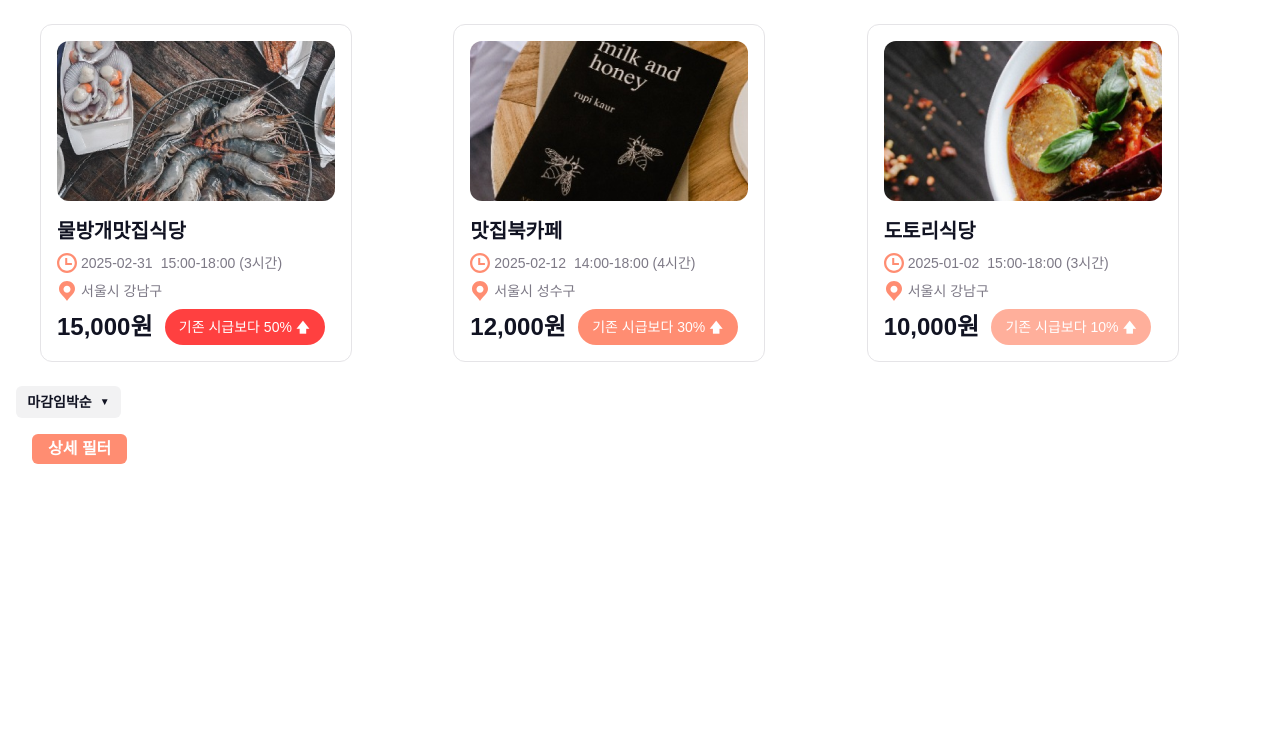
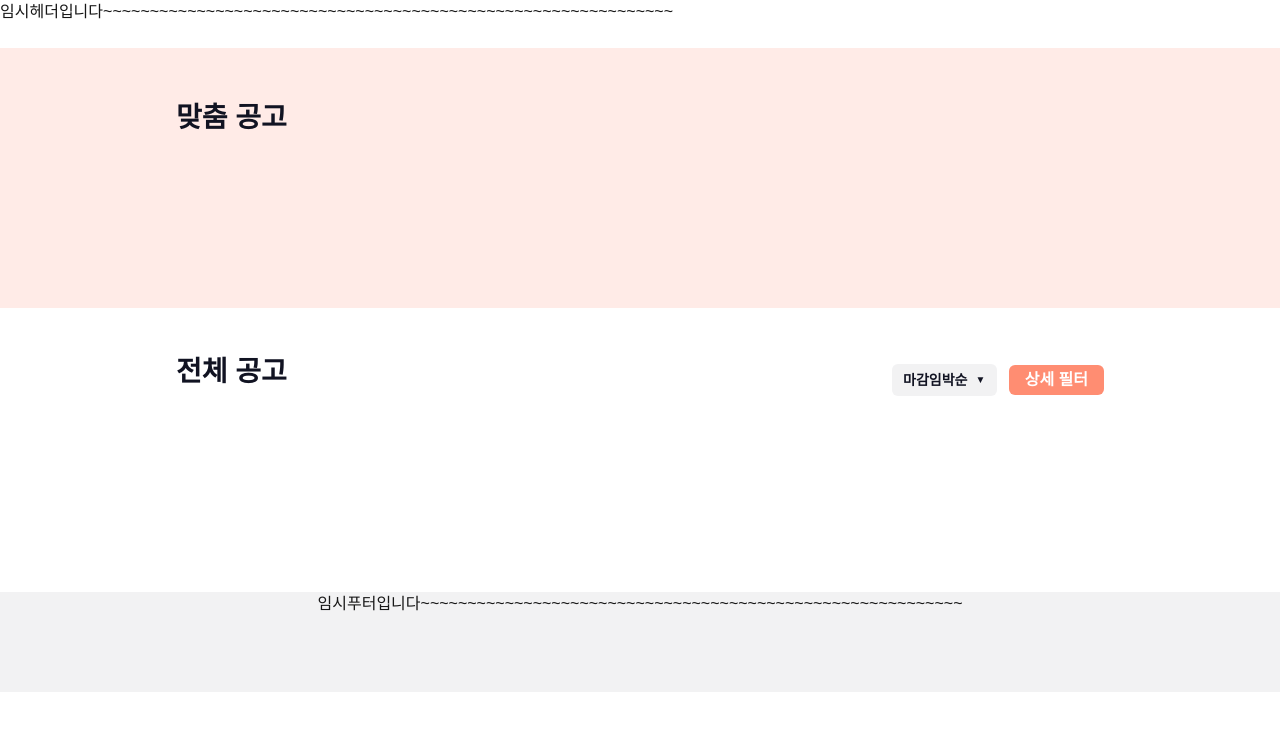
Before and after one commit to kimdohoon2/The-Julge, a Next.js app: page /posts in a window 1280 px wide. Shown: the top 730 px of the page. Built offline with nearby package versions, Linux system fonts and the light colour scheme; a web font is replaced by a local one.

Commit message:
feat: 공고 목록 페이지 기본 레이아웃 구현

```diff
--- a/src/app/components/DetailedFilter.tsx
+++ b/src/app/components/DetailedFilter.tsx
@@ -35,7 +35,7 @@ const DetailedFilter: React.FC = () => {
   const filterCount = calculateFilterCount(selectedLocations, startDate, amount);
 
   return (
-    <div className="relative w-full p-4">
+    <div className="relative w-full">
       <button
         onClick={() => setIsOpen(!isOpen)}
         className="flex h-[30px] min-w-20 items-center justify-center rounded-md bg-red-30 px-4 py-2 font-bold text-white"
@@ -44,7 +44,7 @@ const DetailedFilter: React.FC = () => {
       </button>
 
       {isOpen && (
-        <div className="fixed left-0 top-0 z-50 h-full w-full bg-white p-6 sm:relative sm:left-auto sm:top-auto sm:mt-3 sm:h-auto sm:w-96 sm:rounded-lg sm:border sm:border-gray-20 sm:shadow-lg">
+        <div className="fixed left-0 top-0 z-50 h-full w-full bg-white p-6 sm:absolute sm:left-auto sm:right-[2px] sm:top-auto sm:mt-3 sm:h-auto sm:w-96 sm:rounded-lg sm:border sm:border-gray-20 sm:shadow-lg">
           <div className="mb-4 flex items-center justify-between text-gray-black">
             <h2 className="text-xl font-bold">상세 필터</h2>
             <button onClick={() => setIsOpen(false)} className="text-2xl">
@@ -71,14 +71,14 @@ const DetailedFilter: React.FC = () => {
                 {selectedLocations.map((location) => (
                   <span
                     key={location}
-                    className="text-orange flex items-center rounded-full bg-red-10 px-2 py-1 text-sm font-bold"
+                    className="flex items-center rounded-full bg-red-10 px-2 py-1 text-sm font-bold text-orange"
                   >
                     {location}
                     <button
                       onClick={() =>
                         setSelectedLocations(toggleLocation(selectedLocations, location))
                       }
-                      className="text-orange ml-2 hover:text-red-700"
+                      className="ml-2 text-orange hover:text-red-700"
                     >
                       ✕
                     </button>
@@ -117,16 +117,16 @@ const DetailedFilter: React.FC = () => {
             </div>
           </div>
 
-          <div className="text-orange flex justify-between text-base font-bold">
+          <div className="flex justify-between text-base font-bold text-orange">
             <button
               onClick={resetFilters}
-              className="border-orange w-[27%] rounded-md border px-4 py-2"
+              className="w-[27%] rounded-md border border-orange px-4 py-2"
             >
               초기화
             </button>
             <button
               onClick={() => setIsOpen(false)}
-              className="bg-orange w-[67%] rounded-md px-4 py-2 text-white"
+              className="w-[67%] rounded-md bg-orange px-4 py-2 text-white"
             >
               적용하기
             </button>
--- a/src/app/posts/page.tsx
+++ b/src/app/posts/page.tsx
@@ -1,15 +1,28 @@
-import CardList from '../components/CardList';
 import DetailedFilter from '../components/DetailedFilter';
 import PostDropdown from '../components/PostDropdown';
 
+const container = 'px-4 pb-4 pt-10 sm:px-6 sm:pb-4 lg:px-44 lg:pb-44';
+
 export default function Posts() {
   return (
-    <div className="ml-4">
-      <CardList />
-      <div>
-        <PostDropdown />
-        <DetailedFilter />
+    <div>
+      {/* 검색으로 변하는 페이지는 나중에 고려할게요 */}
+      <header>임시헤더입니다~~~~~~~~~~~~~~~~~~~~~~~~~~~~~~~~~~~~~~~~~~~~~~~~~~~~~~~~~~~~~</header>
+      <div className="mt-6 bg-red-10">
+        <div className={`sm:pt-14 ${container}`}>
+          <h2 className="text-xl font-bold text-gray-black sm:text-[28px]">맞춤 공고</h2>
+        </div>
       </div>
+      <div className={`mb-5 ${container} sm:flex sm:items-center sm:justify-between`}>
+        <h2 className="text-xl font-bold text-gray-black sm:text-[28px]">전체 공고</h2>
+        <div className="mt-4 flex items-center gap-3">
+          <PostDropdown />
+          <DetailedFilter />
+        </div>
+      </div>
+      <footer className="h-[100px] bg-gray-10 text-center">
+        임시푸터입니다~~~~~~~~~~~~~~~~~~~~~~~~~~~~~~~~~~~~~~~~~~~~~~~~~~~~~~~~~~
+      </footer>
     </div>
   );
 }
```
